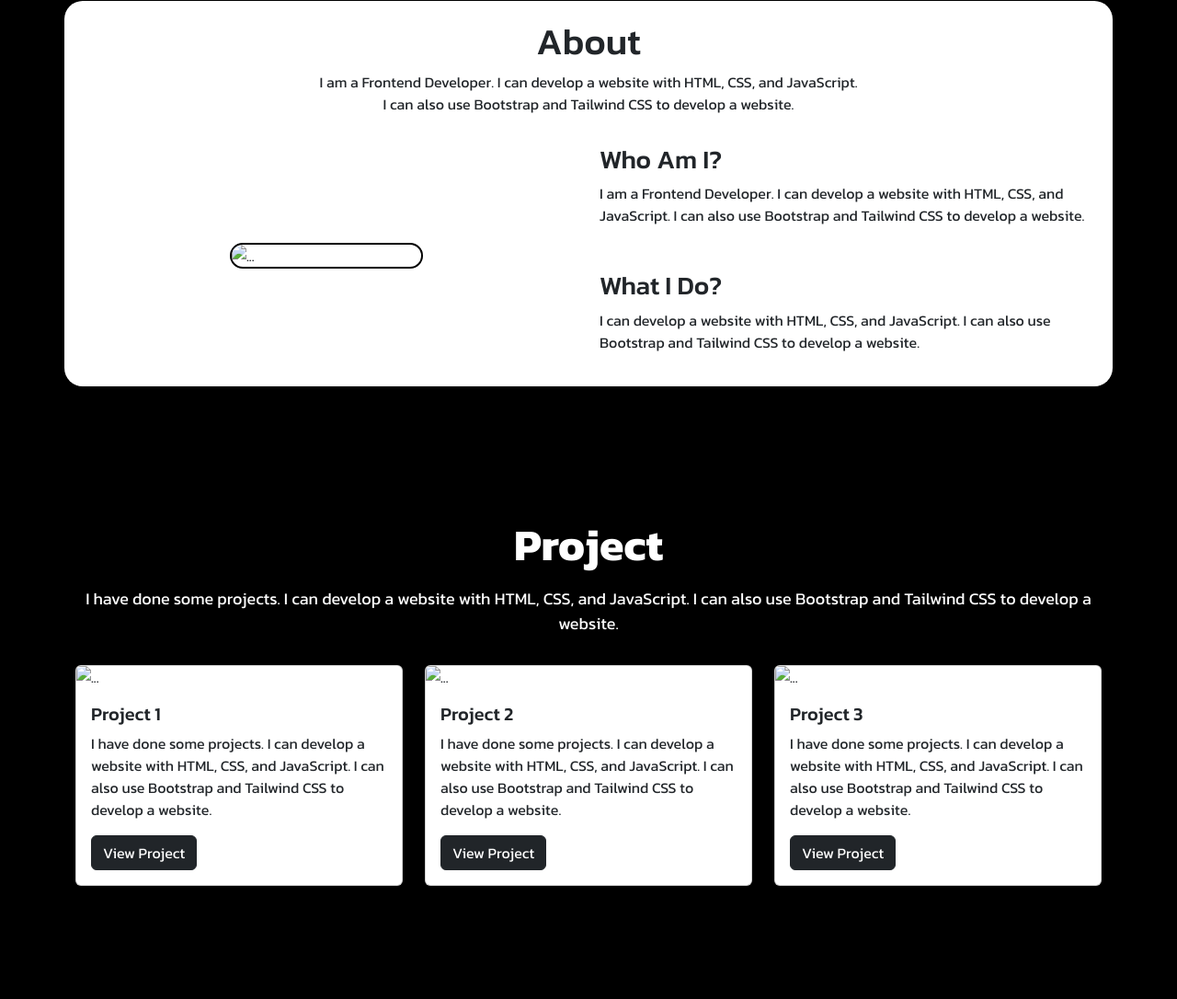
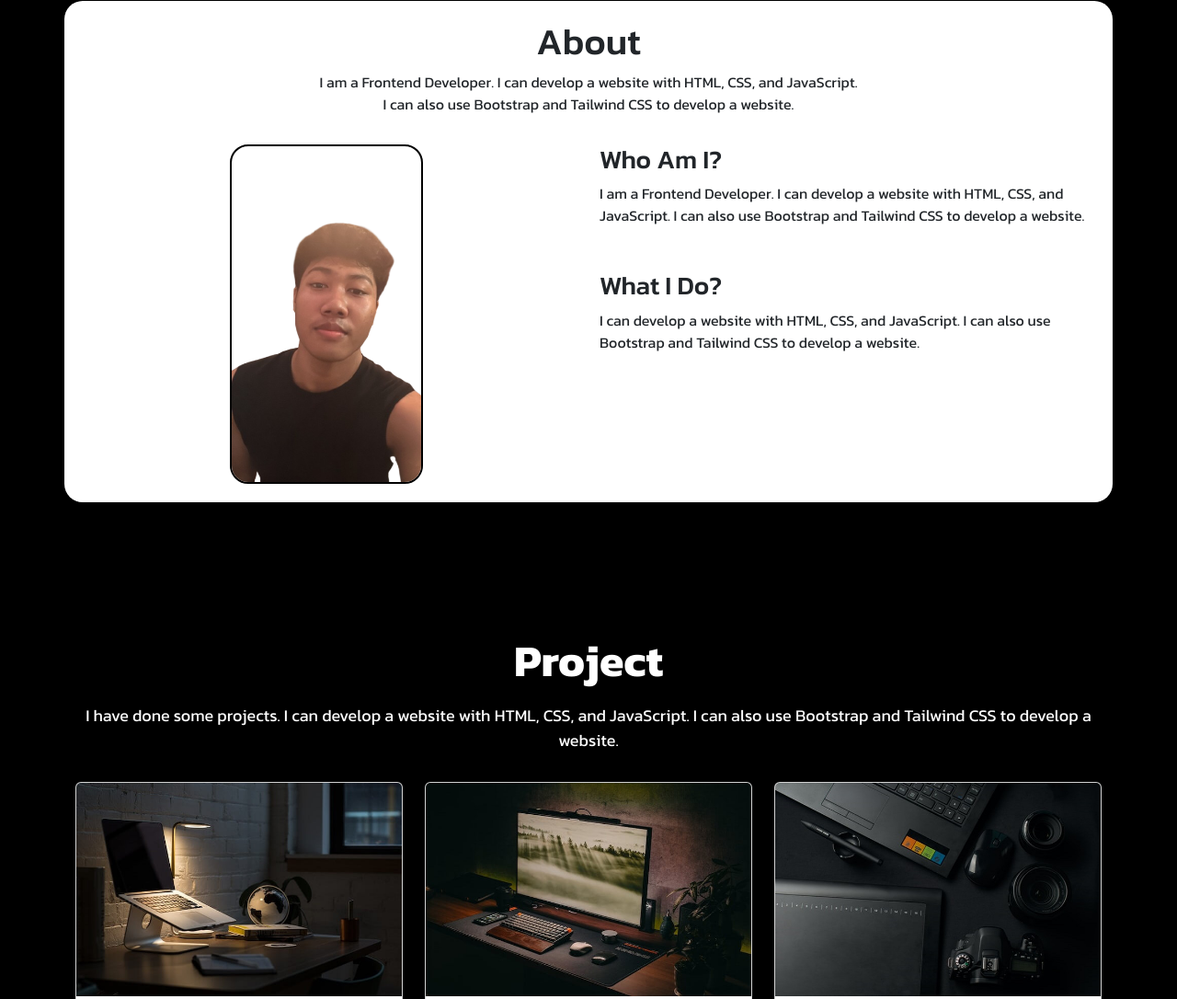
Before and after one commit to orpax/my_new_porto, a plain HTML site: page index.html in a window 1280 px wide. Shown: the part 1735-2821 px from the top of the page at 92% size. Drawn offline with nearby package versions, Linux system fonts and the light colour scheme.

Commit message:
Update index.html

```diff
--- a/index.html
+++ b/index.html
@@ -241,7 +241,7 @@
       </div>
       <div class="row">
         <div class="col-md-6 col-sm-12 mt-3 d-flex justify-content-center align-items-center">
-          <img src="../ASSETS/img/about-perfil.png" class="img_style" alt="..." />
+          <img src="about-perfil.png" class="img_style" alt="..." />
         </div>
         <div class="col-md-6 col-sm-12 mt-3">
           <h3>Who Am I?</h3>
@@ -274,7 +274,7 @@
         <div class="row">
           <div class="col-md-4 col-sm-6 mt-3">
             <div class="card">
-              <img src="../ASSETS/img/projects-1.jpg" class="card-img-top" alt="..." />
+              <img src="projects-1.jpg" class="card-img-top" alt="..." />
               <div class="card-body">
                 <h5 class="card-title">Project 1</h5>
                 <p class="card-text">
@@ -288,7 +288,7 @@
           </div>
           <div class="col-md-4 col-sm-6 mt-3">
             <div class="card">
-              <img src="../ASSETS/img/projects-3.jpg" class="card-img-top" alt="..." />
+              <img src="projects-3.jpg" class="card-img-top" alt="..." />
               <div class="card-body">
                 <h5 class="card-title">Project 2</h5>
                 <p class="card-text">
@@ -302,7 +302,7 @@
           </div>
           <div class="col-md-4 col-sm-6 mt-3">
             <div class="card">
-              <img src="../ASSETS/img/projects-5.jpg" class="card-img-top" alt="..." />
+              <img src="projects-5.jpg" class="card-img-top" alt="..." />
               <div class="card-body">
                 <h5 class="card-title">Project 3</h5>
                 <p class="card-text">
```
